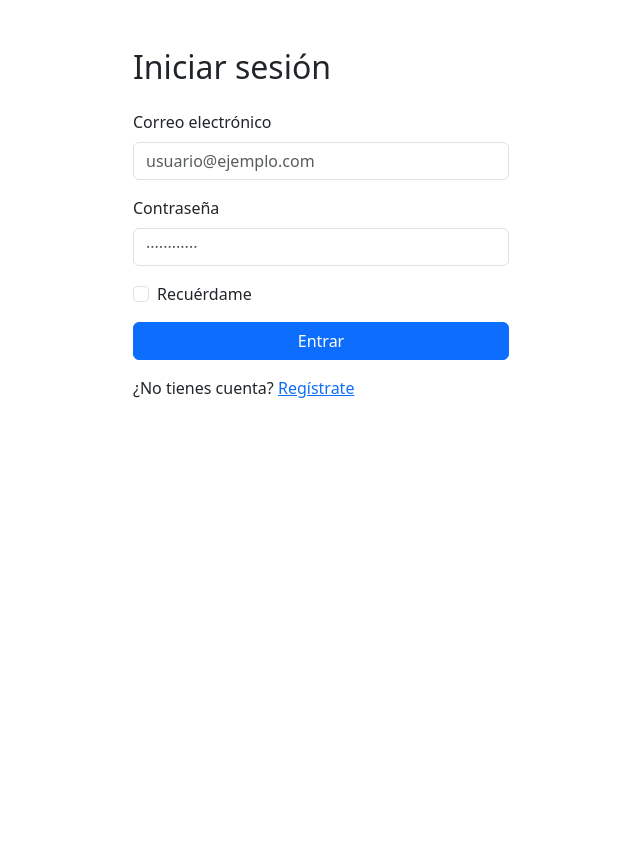
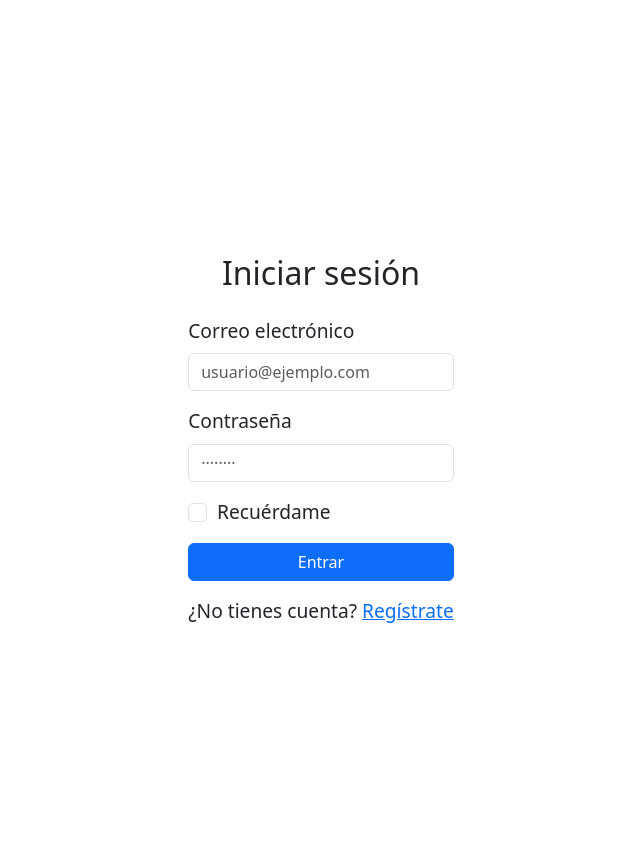
Before and after one commit to Jesusdr32/ProyectoDWES, a PHP site: page / in a window 1280 px wide. Shown: the whole page, without its empty margins (319-959 px from the left). Before the commit the page ends 398 px from the top, so only its background shows below. Run offline with PHP 8.4, Linux system fonts and the light colour scheme; data comes from the database, SQL or seed files in the repository.

Commit message:
"Formulario del Index.php corregido añadiendo bootstrap al primer div."

```diff
--- a/aplicacion/index.php
+++ b/aplicacion/index.php
@@ -82,8 +82,9 @@ if ($_SERVER['REQUEST_METHOD'] === 'POST') {
 </head>
 
 <body>
-    <div class="container mt-5" style="max-width: 400px;">
-        <h2 class="mb-4">Iniciar sesión</h2>
+    <div class="container d-flex mt-5 justify-content-center align-items-center vh-100 p-5" style="font-size: 1.2rem;">
+        <div>
+            <h2 class="mb-4 text-center">Iniciar sesión</h2>
 
             <?php if (!empty($error)): ?>
                 <div class="alert alert-danger"><?= ($error) ?></div>
@@ -97,7 +98,7 @@ if ($_SERVER['REQUEST_METHOD'] === 'POST') {
 
                 <div class="mb-3">
                     <label for="password" class="form-label">Contraseña</label>
-                <input type="password" class="form-control" id="password" name="password" placeholder="············" required />
+                    <input type="password" class="form-control" id="password" name="password" placeholder="········" required />
                 </div>
 
                 <div class="form-check mb-3">
@@ -105,11 +106,12 @@ if ($_SERVER['REQUEST_METHOD'] === 'POST') {
                     <label class="form-check-label" for="remember">Recuérdame</label>
                 </div>
 
-            <button type="submit" class="btn btn-primary w-100">Entrar</button>
+                <button type="submit" name="action" value="login" class="btn btn-primary w-100">Entrar</button>
             </form>
 
             <p class="mt-3">¿No tienes cuenta? <a href="register.php">Regístrate</a></p>
         </div>
+    </div>
 </body>
 
 </html>
```
Lines whose indentation alone changed are shown as unchanged.
